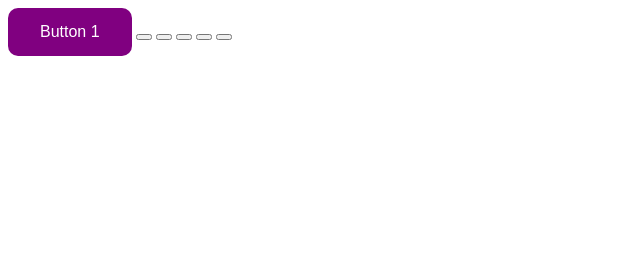
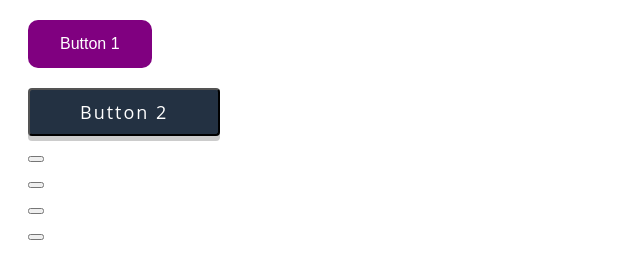
Before and after one commit to hellenward/buttonStyling, a plain HTML site: page index.html in a window 1280 px wide. Shown: the whole page, without its empty margins (0-640 px from the left). Drawn offline with Linux system fonts and the light colour scheme.

Commit message:
Button 2 - drop shadow

```diff
--- a/index.html
+++ b/index.html
@@ -7,7 +7,9 @@
   </head>
   <body>
     <button class="button1">Button 1</button>
-    <button></button>
+
+    <button class="button2">Button 2</button>
+
     <button></button>
     <button></button>
     <button></button>
--- a/style.css
+++ b/style.css
@@ -1,5 +1,6 @@
 button {
-  display: inline-block;
+  display: block;
+  margin: 20px;
 }
 
 .button1 {
@@ -12,3 +13,14 @@ button {
   text-decoration: none;
   border-radius: 10px;
 }
+
+.button2 {
+  background-color: #233142;
+  font-size: 18px;
+  padding: 10px 50px;
+  color: white;
+  letter-spacing: 2px;
+  border-radius: 4px;
+  font-family: "Open Sans";
+  box-shadow: 0 5px 0 rgba(0, 0, 0, 0.2);
+}
```
